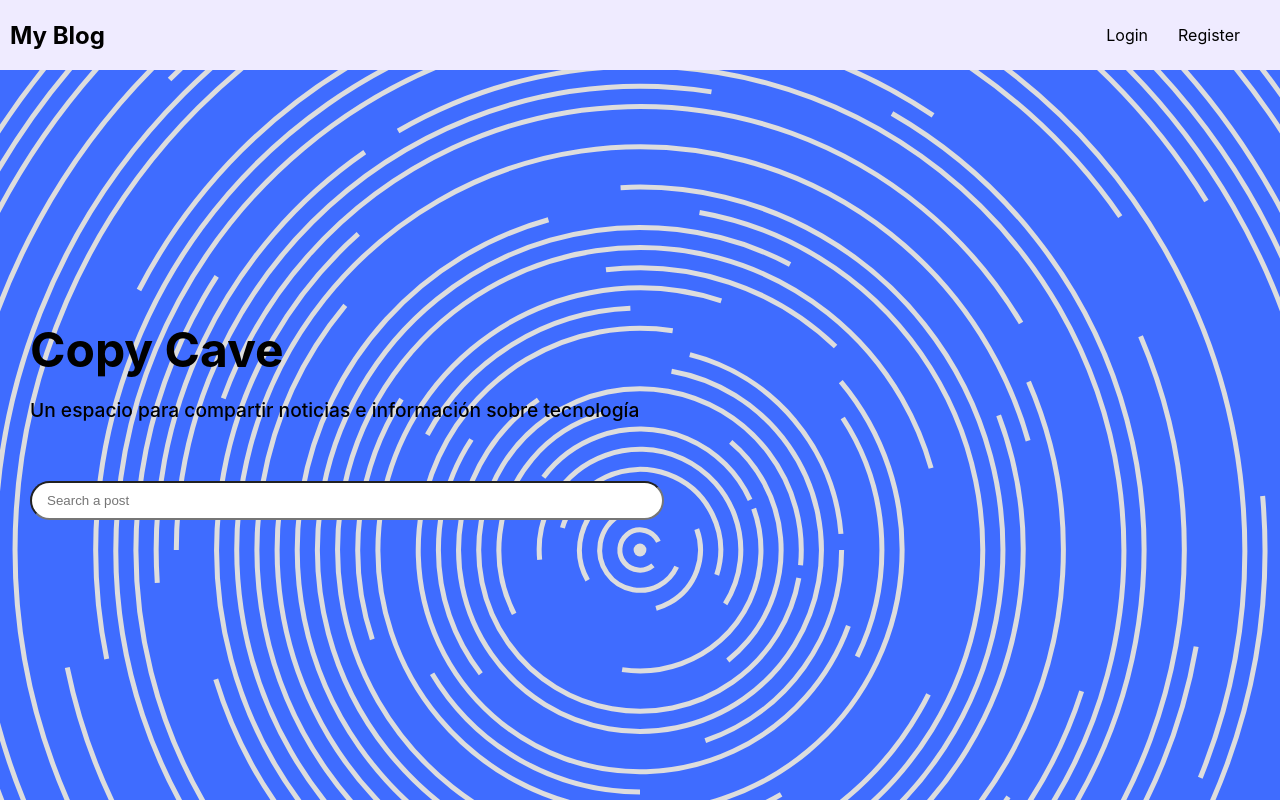
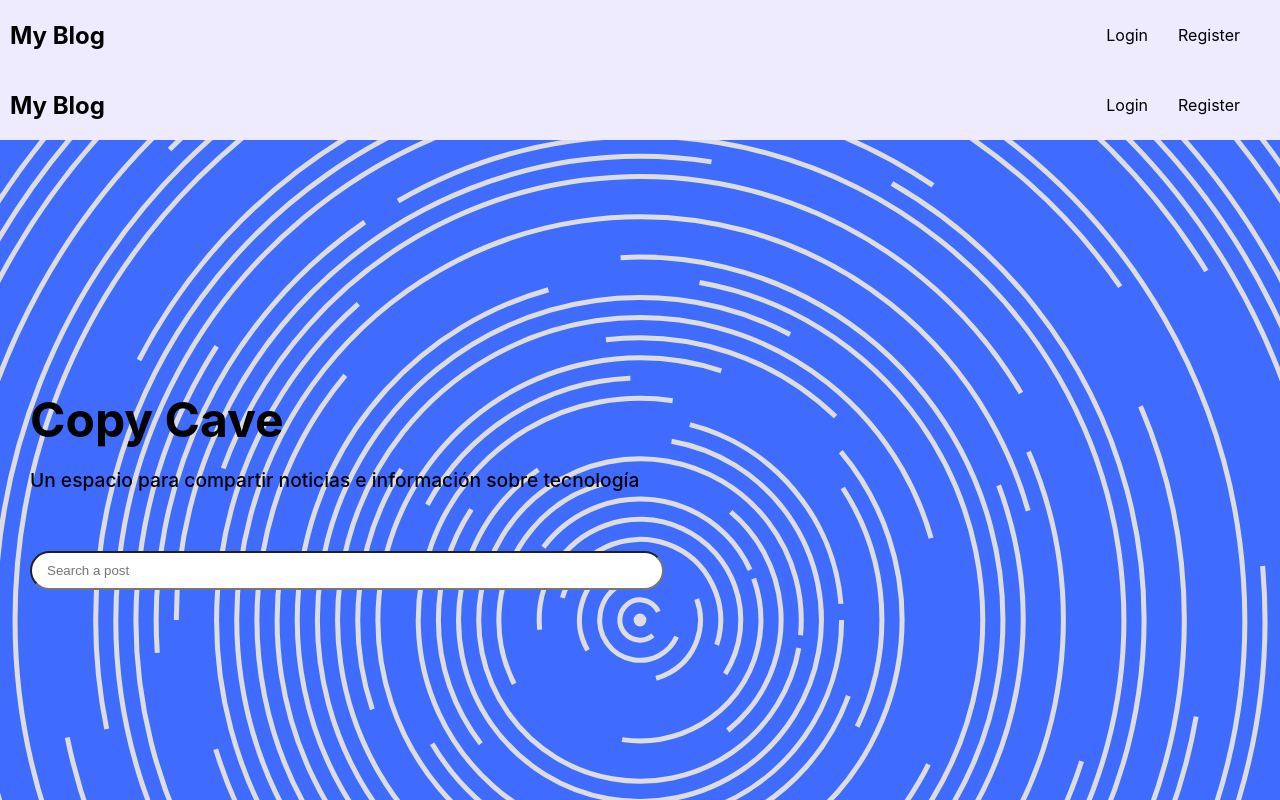
Before and after one commit to CopyDawg/Blog_MERN, a React (Create React App) app in the folder client/: page / in a window 1280 px wide. Shown: the top 800 px of the page. Built offline with nearby package versions, Linux system fonts and the light colour scheme.

Commit message:
added layout

```diff
--- /dev/null
+++ b/client/src/layout/Layout.js
@@ -0,0 +1,11 @@
+import { Outlet } from "react-router-dom"
+import { Navbar } from "../components"
+
+export const Layout = () => {
+    return (
+        <main>
+            <Navbar/>
+            <Outlet/>
+        </main>
+    )
+}
--- a/client/src/routes/AppRouter.js
+++ b/client/src/routes/AppRouter.js
@@ -1,13 +1,16 @@
 import "../App.css";
 import { Route, Routes } from "react-router-dom";
 import { HomePage, LoginPage, RegisterPage } from "../pages";
+import { Layout } from "../layout/Layout";
 
 export const AppRouter = () => {
     return (
         <Routes>
-            <Route path="/" element={ <HomePage/> } />
-            <Route path="/login" element={ <LoginPage/> } />
-            <Route path="/join" element={ <RegisterPage/> } />
+            <Route path="/" element={<Layout/>}>
+                <Route index element={ <HomePage/> } />
+                <Route path="/login" element={ <LoginPage/> } />
+                <Route path="/join" element={ <RegisterPage/> } />
+            </Route>
         </Routes>
     )
 }
```
